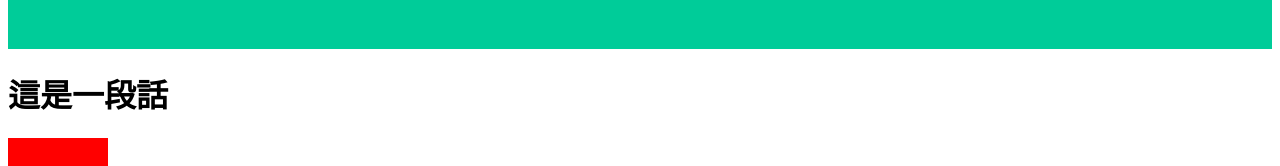
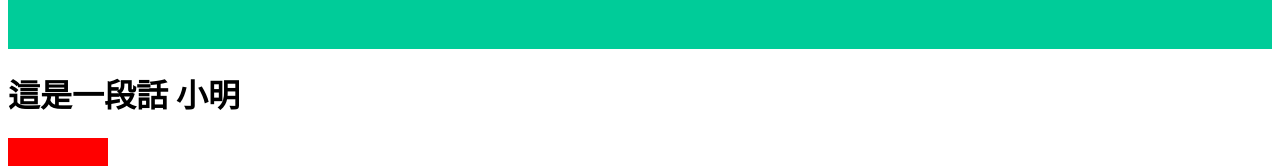
Before and after one commit to hungya777/hexschool_gulp-upload-test, a plain HTML site: page index.html in a window 1280 px wide. Shown: the part 159-325 px from the top of the page. Drawn offline with Linux system fonts and the light colour scheme.

Commit message:
Update 2022-07-14T10:32:27.038Z

```diff
--- a/index.html
+++ b/index.html
@@ -16,7 +16,7 @@
 
 
 <h1>
-  這是一段話
+  這是一段話 小明
 </h1>
 
 <div class="box"></div>
```
